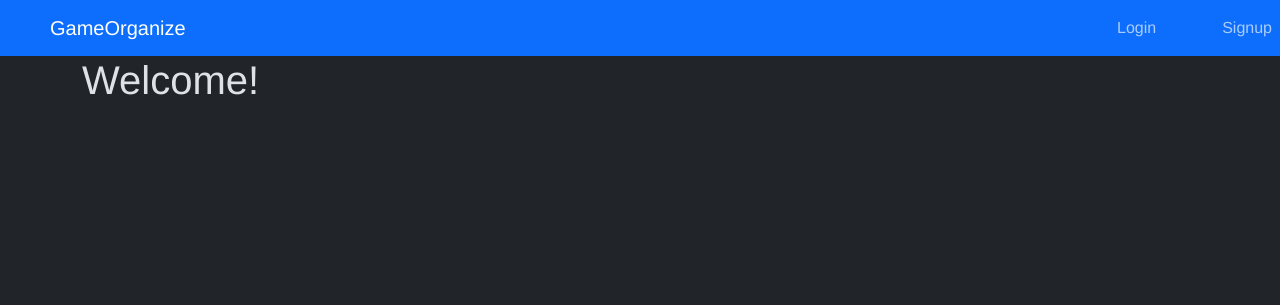
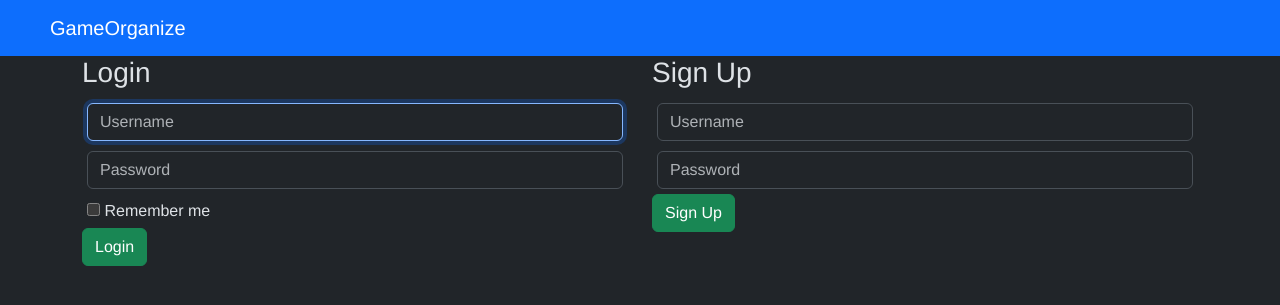
Before and after one commit to willdobbies/gameorganize, a Flask app: page / in a window 1280 px wide. Shown: the top 305 px of the page. Run offline with Flask 3, Linux system fonts and the light colour scheme; some libraries are stand-ins or nearby versions.

Commit message:
Combine login/signup pages on homepage. Add some basic signup security

```diff
--- a/gameorganize/static/style.css
+++ b/gameorganize/static/style.css
@@ -12,7 +12,7 @@
 
 *
 {
-  padding: 0px;
+  /*padding: 0px;*/
   margin: 0px;
 }
 
@@ -128,3 +128,7 @@ nav a {
 .badge-endless{
   background-color: var(--color-endless);
 }
+
+.field {
+  padding: 5px;
+}
--- a/gameorganize/templates/auth/login.html
+++ b/gameorganize/templates/auth/login.html
@@ -1,4 +1,3 @@
-{% extends "base.html" %}
 {% block content %}
 <div class="column is-4 is-offset-4">
     <h3 class="title">Login</h3>
--- a/gameorganize/templates/auth/signup.html
+++ b/gameorganize/templates/auth/signup.html
@@ -1,4 +1,3 @@
-{% extends "base.html" %}
 {% block content %}
 <div class="column is-4 is-offset-4">
     <h3 class="title">Sign Up</h3>
--- a/gameorganize/templates/header.html
+++ b/gameorganize/templates/header.html
@@ -2,8 +2,8 @@
     <a class="navbar-brand" href="/">GameOrganize</a>
     <ul class="navbar-nav mr-sm">
         {% if not current_user.is_authenticated %}
-            <a class="nav-item nav-link" href="/login">Login</a>
-            <a class="nav-item nav-link" href="/signup">Signup</a>
+            <!--<a class="nav-item nav-link" href="/login">Login</a>
+            <a class="nav-item nav-link" href="/signup">Signup</a>-->
         {% else %}
             <a class="nav-item nav-link" href="/{{current_user.username}}">{{current_user.username}}</a>
             <a class="nav-item nav-link" href="/logout">Logout</a>
--- a/gameorganize/templates/home.html
+++ b/gameorganize/templates/home.html
@@ -1,4 +1,11 @@
 {% extends "base.html" %}
 {% block content %}
-<h1>Welcome!</h1>
+<div class="row">
+    <div class="col-sm">
+        {% include "auth/login.html" %}
+    </div>
+    <div class="col-sm">
+        {% include "auth/signup.html" %}
+    </div>
+</div>
 {% endblock %}
```
Also changed, not shown: gameorganize/auth.py (+20 -9 lines).
